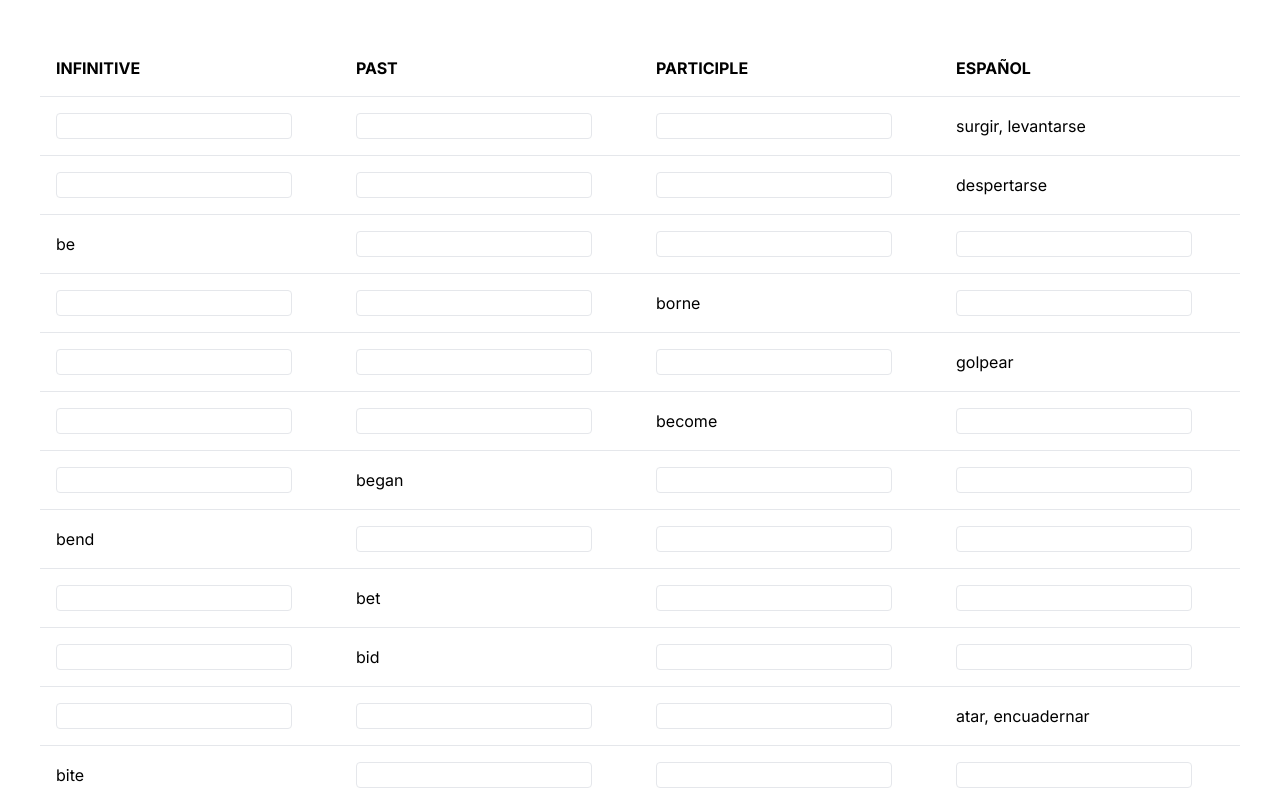
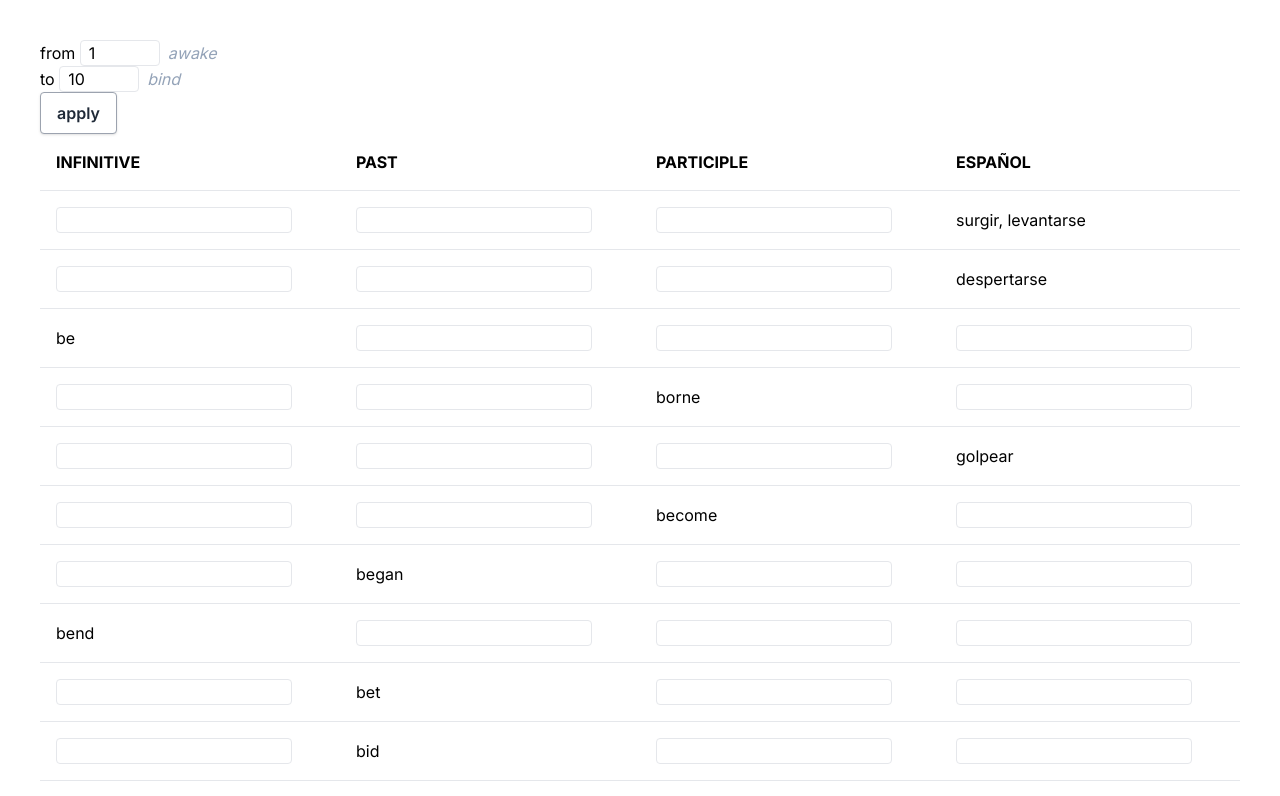
Before and after one commit to Gnpd/irregular-verbs, a Next.js app: page / in a window 1280 px wide. Shown: the top 796 px of the page. Built offline with nearby package versions, Linux system fonts and the light colour scheme.

Commit message:
feat(Controls): add selection and shuffler

```diff
--- /dev/null
+++ b/src/components/Controls.tsx
@@ -0,0 +1,36 @@
+import { useState } from "react"
+import { Verb } from './TableForm'
+
+interface Props{
+    allVerbs: Verb[];
+    onApply: (from:number,to:number)=> void;
+}
+const classNone = "pl-2 !border  !border-grey-300 rounded w-20"
+
+const Controls = ({allVerbs,onApply}:Props)=>{
+    const [from, setFrom] = useState<number>(1)
+    const [to, setTo] = useState<number>(10)
+
+    const handleChangeFrom = (e: React.FormEvent<HTMLInputElement>)=>{
+        const value = e.currentTarget.value;
+        setFrom(Number(value))
+      }
+      const handleChangeTo = (e: React.FormEvent<HTMLInputElement>)=>{
+        const value = e.currentTarget.value;
+        setTo(Number(value))
+      }
+    return <>
+    <div>from <input type="number" onChange={handleChangeFrom} min='1' value={from} className={classNone} />
+    <span className="text-slate-400 italic pl-2">{allVerbs[from]?.infinitive}</span></div>
+    <div>to <input type="number" onChange={handleChangeTo} min='2' max={allVerbs.length-1} value={to} className={classNone}/>
+    <span className="text-slate-400 italic pl-2">{allVerbs[to]?.infinitive}</span></div>
+    <div>
+      <button
+        className="bg-white hover:bg-gray-100 text-gray-800 font-semibold py-2 px-4 border border-gray-400 rounded shadow"
+        onClick={()=>onApply(from,to)}>
+        apply
+      </button></div>
+    </>
+}
+
+export default Controls
--- a/src/components/TableForm.tsx
+++ b/src/components/TableForm.tsx
@@ -1,10 +1,11 @@
 "use client";
 import { useState, useEffect } from 'react';
+import Controls from './Controls';
 import Unknown from './Unknown';
 const TABLE_HEAD = ['infinitive', 'past', 'participle', 'español'];
 
 
-interface Verb{
+export interface Verb{
     infinitive:string;
     past:string;
     participle:string;
@@ -13,6 +14,24 @@ interface Verb{
 
 interface VerbsObj {
   verbs: Verb[]
+}
+
+function shuffleVerbs(array:Verb[]) {
+  let currentIndex = array.length,  randomIndex;
+
+  // While there remain elements to shuffle.
+  while (currentIndex > 0) {
+
+    // Pick a remaining element.
+    randomIndex = Math.floor(Math.random() * currentIndex);
+    currentIndex--;
+
+    // And swap it with the current element.
+    [array[currentIndex], array[randomIndex]] = [
+      array[randomIndex], array[currentIndex]];
+  }
+
+  return array;
 }
 
 const Row = ({infinitive, past, participle, translation}:Verb)=>{
@@ -27,22 +46,26 @@ const Row = ({infinitive, past, participle, translation}:Verb)=>{
 }
 
 const TableForm = ()=>{
+  const [allVerbs, setAllVerbs] = useState<Verb[]>([])
   const [verbs, setVerbs] = useState<Verb[]>([])
 
   useEffect(() => {
     (async () => {
       const verbsObj = await import('./verbs.json') as unknown as VerbsObj;
       setVerbs(verbsObj.verbs);
+      setAllVerbs(verbsObj.verbs);
     })();
   }, []);
 
   if (!verbs) return <div>Loading...</div>;
 
-  const rows = verbs.map((verb:Verb,index:number)=>{
-    const { infinitive, past, participle, translation} = verb
-    return <Row key={index} infinitive={infinitive} past={past} participle={participle} translation={translation} />
-  })
+  const transformVerbs = (from:number,to:number)=>{
+    const slice = [...allVerbs].splice(from-1, to-1)
+    const random = shuffleVerbs(slice)
+    setVerbs(random)
+  }
     return <>
+    <Controls onApply={transformVerbs} allVerbs={allVerbs} />
     <table className="w-full min-w-max table-auto text-left">
     <thead>
       <tr>
@@ -57,7 +80,10 @@ const TableForm = ()=>{
       </tr>
     </thead>
     <tbody>
-      {rows}
+      {verbs.map((verb:Verb,index:number)=>{
+    const { infinitive, past, participle, translation} = verb
+    return <Row key={index} infinitive={infinitive} past={past} participle={participle} translation={translation} />
+  })}
     </tbody>
   </table>
     </>
```
Also changed, not shown: 1 other file (tests, documents, lock files or other folders).
